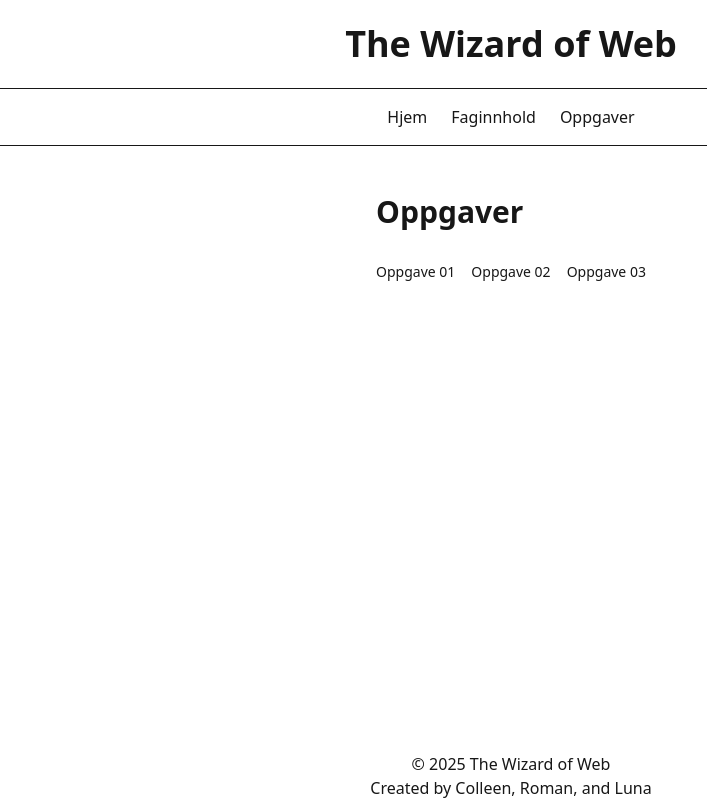
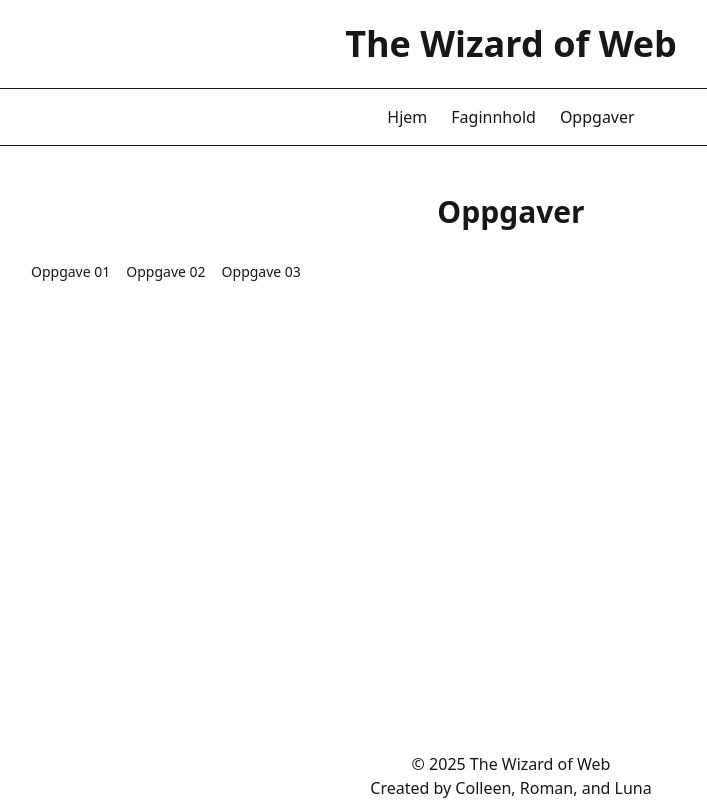
Before and after one commit to brolun/arbeidskrav02-emne06-ga, a Next.js app: page /oppgaver in a window 1280 px wide. Shown: the whole page, without its empty margins (129-836 px from the left). Built offline with nearby package versions, Linux system fonts and the light colour scheme.

Commit message:
fix sidebar styling

```diff
--- a/app/components/SidebarLayout.tsx
+++ b/app/components/SidebarLayout.tsx
@@ -27,7 +27,7 @@ export default function SidebarLayout({
   if (isRoot) {
     return (
       <>
-        <h2>{heading}</h2>
+        <h2 className="text-center">{heading}</h2>
         <nav className="flex gap-4 mt-0 mb-4 text-sm">
           {links.map((link) => (
             <Link key={link.href} href={link.href}>
@@ -41,8 +41,8 @@ export default function SidebarLayout({
   }
 
   return (
-    <div className="flex gap-8">
-      <aside className="min-w-[140px] mt-6 border-r pr-4">
+    <div className="grid md:grid-cols-[10rem_1fr] gap-8 w-full">
+      <aside className="hidden md:block mt-6 border-r pr-4">
         <nav className="flex flex-col gap-2">
           <Link
             href={basePath}
@@ -57,7 +57,7 @@ export default function SidebarLayout({
           ))}
         </nav>
       </aside>
-      <article className="flex-1">{children}</article>
+      <article className="min-w-0">{children}</article>
     </div>
   );
 }
--- a/app/layout.tsx
+++ b/app/layout.tsx
@@ -38,7 +38,9 @@ export default function RootLayout({
             <Link href="/oppgaver">Oppgaver</Link>
           </nav>
         </header>
-        <main className="px-4 md:px-8 py-8 mx-auto">{children}</main>
+        <main className="px-4 md:px-8 py-8 mx-auto max-w-5xl w-full">
+          {children}
+        </main>
         <footer className="text-center">
           <p>© 2025 The Wizard of Web</p>
           <p>Created by Colleen, Roman, and Luna</p>
```
